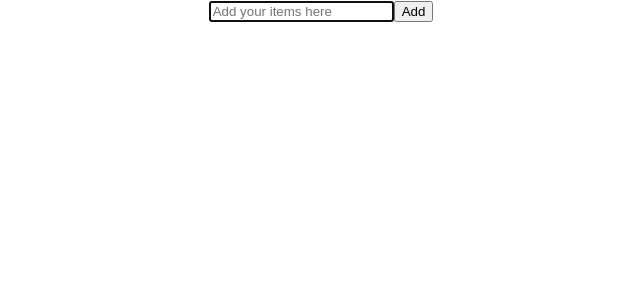
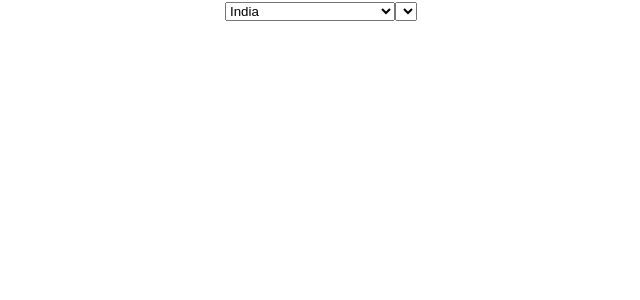
Before and after one commit to codebysachin/sky-react-practise, a React (Create React App) app: page / in a window 1280 px wide. Shown: the top 300 px of the page, without its empty margins (319-959 px from the left). Built offline with nearby package versions, Linux system fonts and the light colour scheme.

Commit message:
load dropdown

```diff
--- a/package.json
+++ b/package.json
@@ -1,5 +1,5 @@
 {
-  "name": "sky-react",
+  "name": "sky-react-practise",
   "version": "0.1.0",
   "private": true,
   "dependencies": {
--- a/src/App.js
+++ b/src/App.js
@@ -1,10 +1,10 @@
 import './App.css';
-import Todo from './components/todo/Todo';
+import CountryCity from './components/dropdown/CountryCity';
 
 function App() {
   return (
     <div className="App">
-      <Todo />
+      <CountryCity />
     </div>
   );
 }
--- /dev/null
+++ b/src/components/dropdown/CountryCity.js
@@ -0,0 +1,48 @@
+import React, { useState } from "react";
+
+function CountryCity() {
+  const countries = [
+    {
+      name: "India",
+      value: "IN",
+      cities: ["Delhi", "Mumbai"],
+    },
+    {
+      name: "United Kingdom",
+      value: "UK",
+      cities: ["London", "Manchester"],
+    },
+    {
+      name: "United States of America",
+      value: "US",
+      cities: ["NewYork", "Seattle"],
+    },
+  ];
+
+  const [cities, setCities] = useState([]);
+
+  const fetchCities = (code) => {
+    const country = countries.find((country) => country.value === code);
+    setCities(country.cities);
+  };
+  return (
+    <>
+      <select onChange={(e) => fetchCities(e.target.value)}>
+        {countries.map((country) => {
+          return (
+            <option key={country.value} value={country.value}>
+              {country.name}
+            </option>
+          );
+        })}
+      </select>
+      <select>
+        {cities.map((city) => {
+          return <option key={city}>{city}</option>;
+        })}
+      </select>
+    </>
+  );
+}
+
+export default CountryCity;
```
